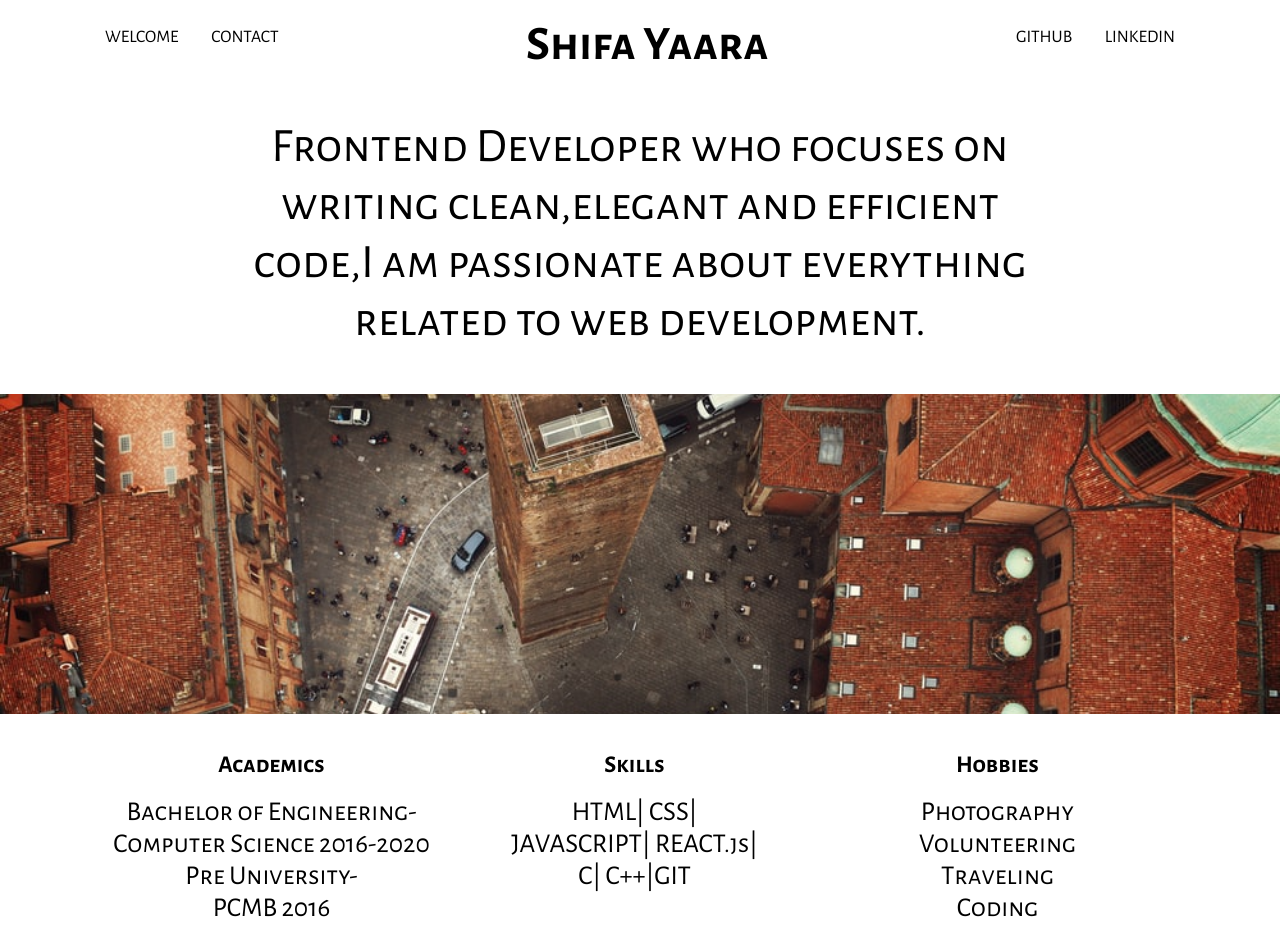
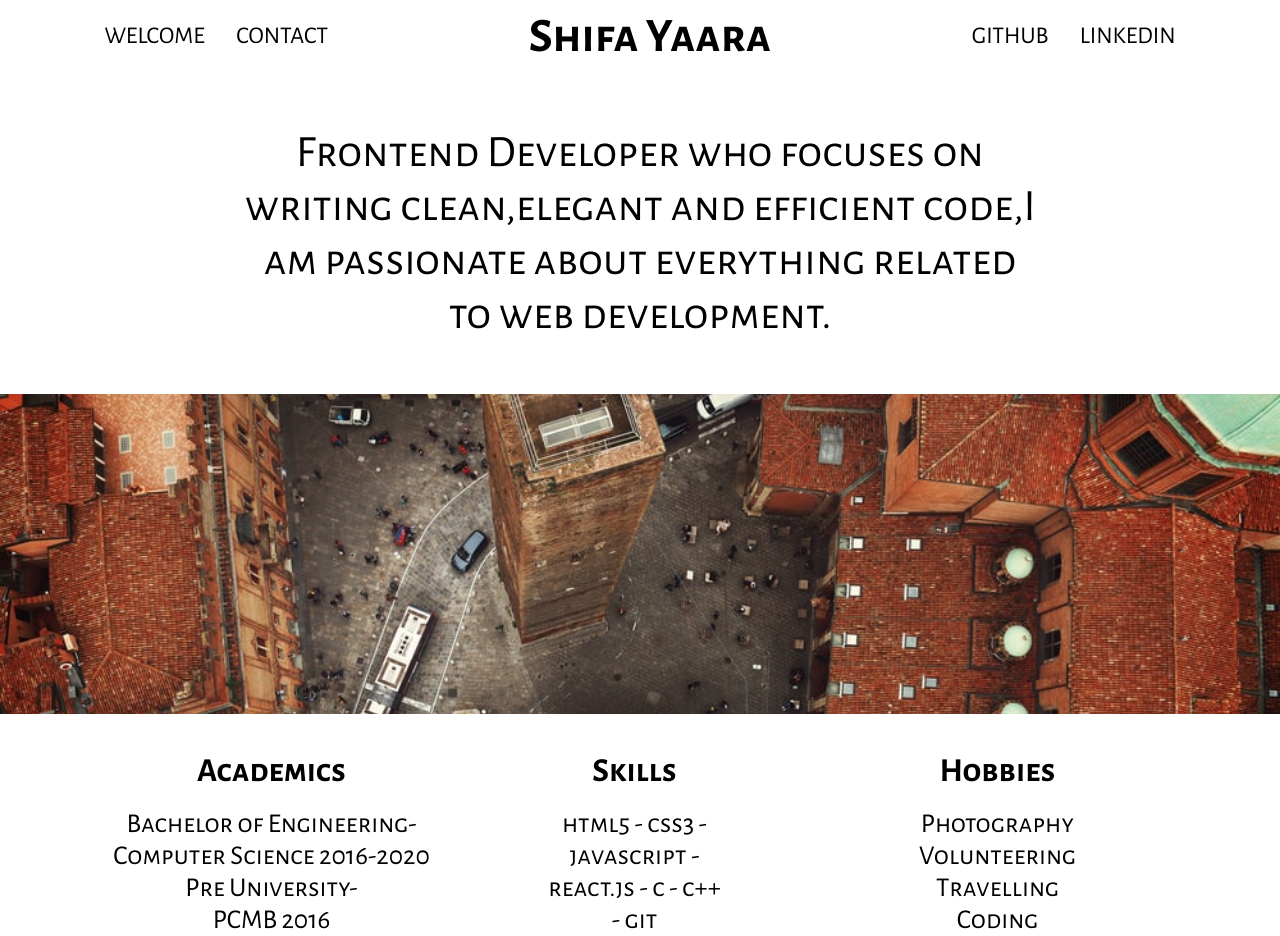
Before and after one commit to yshifa/first-portfolio, a plain HTML site: page index.html in a window 1280 px wide. Drawn offline with Linux system fonts and the light colour scheme.

Commit message:
modified with fonts

```diff
--- a/css/style.css
+++ b/css/style.css
@@ -48,7 +48,6 @@ body {
 }
 
 h3 {
-  font-size: 1.5rem;
   margin-top: 2rem;
   margin-bottom: 1rem;
 }
@@ -68,17 +67,24 @@ h3 {
     font-size: 2.2rem;
   }
 
-  /* .degree {
+  .degree {
     font-size: 2rem;
   }
   .degree h3 {
     font-size: 2.1rem;
-  } */
+  }
+
+  .skills-element {
+    max-width: 50%;
+    margin: 0 auto;
+  }
 }
 
 @media (min-width: 1024px) {
   .desktop {
     display: block;
+    margin-top: 0.5rem;
+    margin-bottom: 0.5rem;
   }
 
   header {
@@ -89,11 +95,13 @@ h3 {
 
   .name {
     font-size: 3rem;
+    margin-top: 0.5rem;
+    margin-bottom: 0.5rem;
   }
 
   .header-element {
-    padding: 15px;
-    font-size: 1.1rem;
+    padding: 0.9rem;
+    font-size: 1.5rem;
     display: inline;
   }
 
@@ -102,7 +110,7 @@ h3 {
   }
 
   .section-element {
-    font-size: 3rem;
+    font-size: 2.8rem;
     padding-top: 1rem;
     padding-bottom: 1rem;
     max-width: 800px;
--- a/index.html
+++ b/index.html
@@ -51,7 +51,7 @@
         <h3>Skills</h3>
         <div>
           <p class="skills-element">
-            HTML| CSS| JAVASCRIPT| REACT.js| C| C++|GIT
+            html5 - css3 - javascript - react.js - c - c++ - git
           </p>
         </div>
       </div>
@@ -59,7 +59,7 @@
       <div class="degree">
         <h3>Hobbies</h3>
         <div>
-          <p>Photography<br />Volunteering<br />Traveling<br />Coding</p>
+          <p>Photography<br />Volunteering<br />Travelling<br />Coding</p>
         </div>
       </div>
     </section>
```
